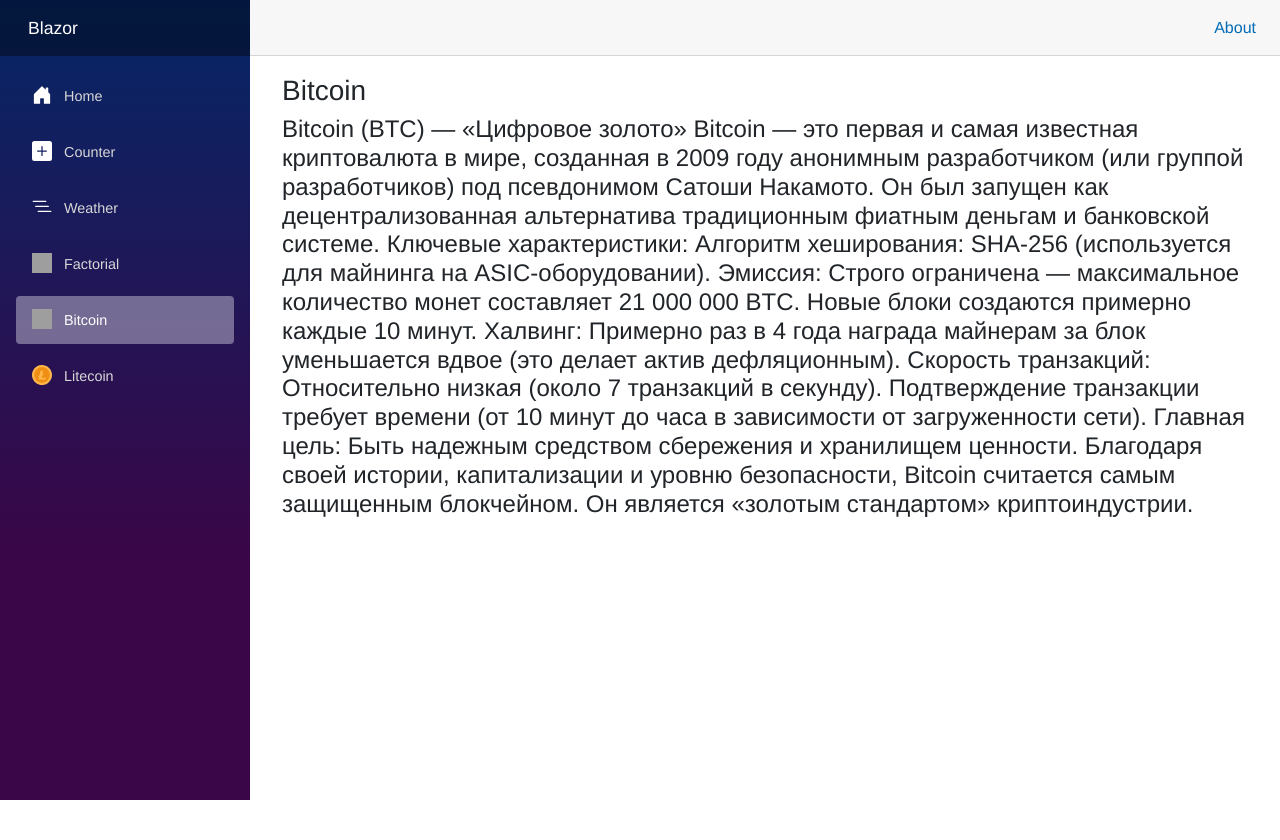
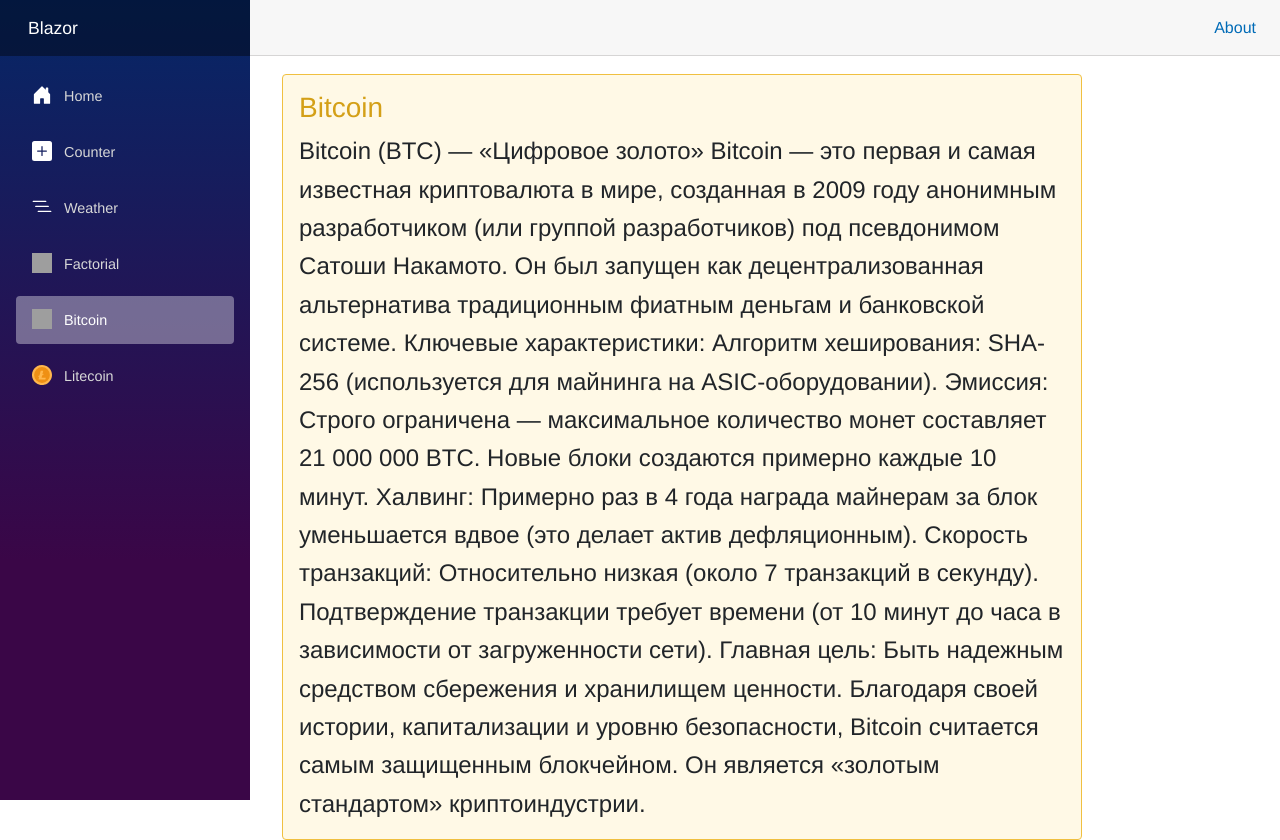
Before and after one commit to OneWayToDie/ASP, an ASP.NET Core app: page /bitcoin in a window 1280 px wide. Before the commit the page ends 800 px from the top, so only its background shows below. Run offline with ASP.NET Core 8, Linux system fonts and the light colour scheme; style sheets or scripts are compiled from the project's sources; grey boxes are pictures that could not be loaded.

Commit message:
css DONE

```diff
--- a/Blazor/Blazor/Components/Pages/Bitcoin.razor
+++ b/Blazor/Blazor/Components/Pages/Bitcoin.razor
@@ -4,6 +4,7 @@
 @using System.Numerics;
 
 
+<div class="bitcoin">
     <h3>Bitcoin</h3>
     <h4>
         Bitcoin (BTC) — «Цифровое золото»
@@ -22,3 +23,4 @@
         Главная цель: Быть надежным средством сбережения и хранилищем ценности. Благодаря своей истории, капитализации и уровню безопасности, Bitcoin считается самым защищенным блокчейном. Он является «золотым стандартом» криптоиндустрии.
 
     </h4>
+</div>
--- a/Blazor/Blazor/Components/Pages/Bitcoin.razor.css
+++ b/Blazor/Blazor/Components/Pages/Bitcoin.razor.css
@@ -1,2 +1,22 @@
-body {
+.bitcoin
+{
+    max-width: 800px;
+    padding: 16px;
+    background-color: #fff9e6;
+    border: 1px solid #f0c040;
+    border-radius: 4px;
 }
+
+.bitcoin h3
+{
+    margin-top: 0;
+    color: #d4a017;
+
+}
+
+.bitcoin h4
+{
+    line-height: 1.6;
+    font-weight: normal;
+    margin-bottom: 0;
+}
--- a/Blazor/Blazor/Components/Pages/Litecoin.razor
+++ b/Blazor/Blazor/Components/Pages/Litecoin.razor
@@ -4,6 +4,7 @@
 @using System.Numerics;
 
 
+<div class="litecoin">
     <h3>Litecoin</h3>
     <h4>
         Litecoin был создан в 2011 году бывшим инженером Google Чарли Ли. Он позиционировался как «облегченная» версия Bitcoin, созданная для повседневных платежей.
@@ -21,3 +22,4 @@
         Главная цель: Быть быстрым, дешевым и доступным платежным средством. Комиссии за перевод в сети Litecoin значительно ниже, чем в сети Bitcoin, что делает его удобным для мелких и средних транзакций.
 
     </h4>
+</div>
--- a/Blazor/Blazor/Components/Pages/Litecoin.razor.css
+++ b/Blazor/Blazor/Components/Pages/Litecoin.razor.css
@@ -1,2 +1,21 @@
-body {
+.litecoin
+{
+    max-width: 800px;
+    padding: 16px;
+    background-color: #f5f5f5;
+    border: 1px solid #b0b0b0;
+    border-radius: 4px;
 }
+
+.litecoin h3
+{
+    margin-top: 0;
+    color: #808080;
+}
+
+.litecoin h4
+{
+    line-height: 1.6;
+    font-weight: normal;
+    margin-bottom: 0;
+}
```
Lines whose indentation alone changed are shown as unchanged.
